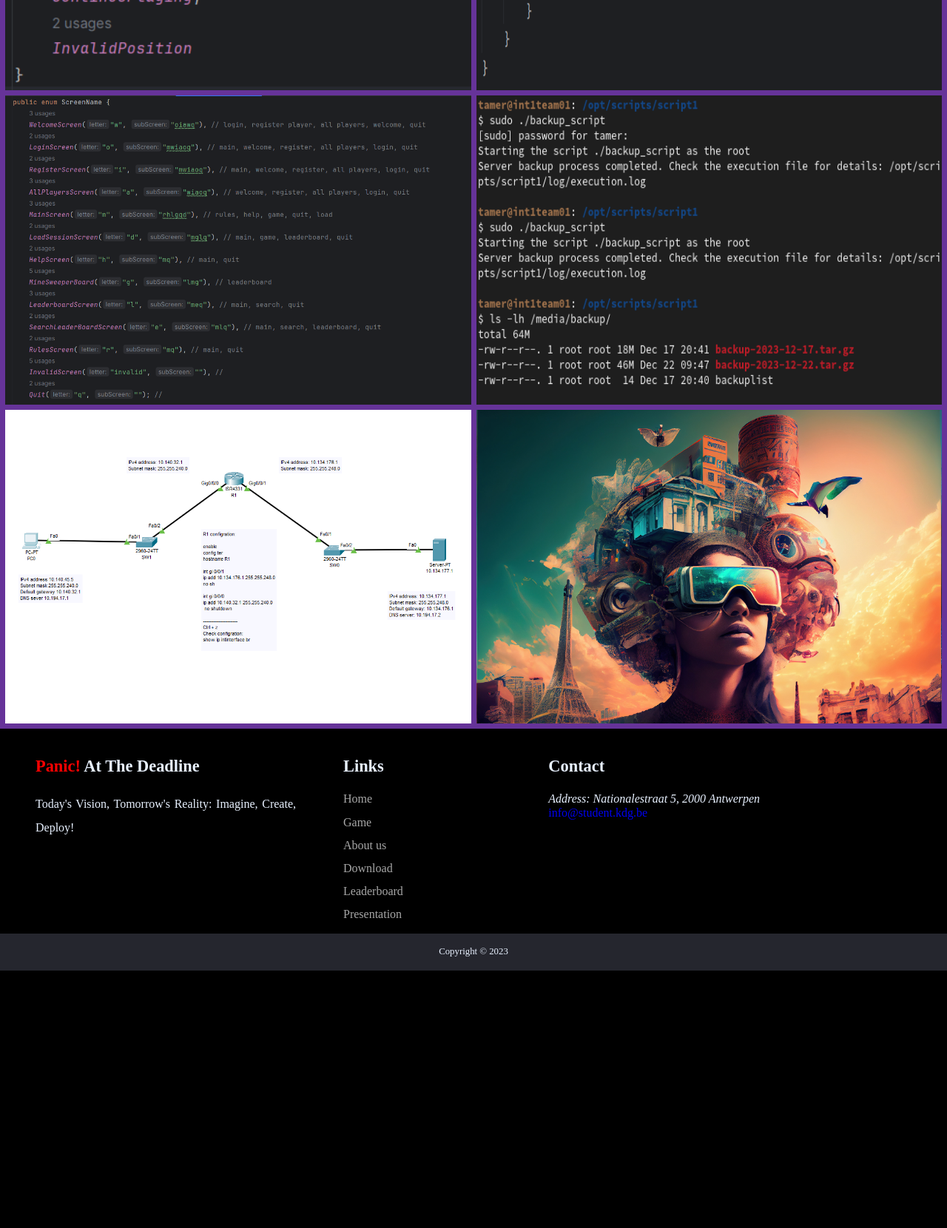
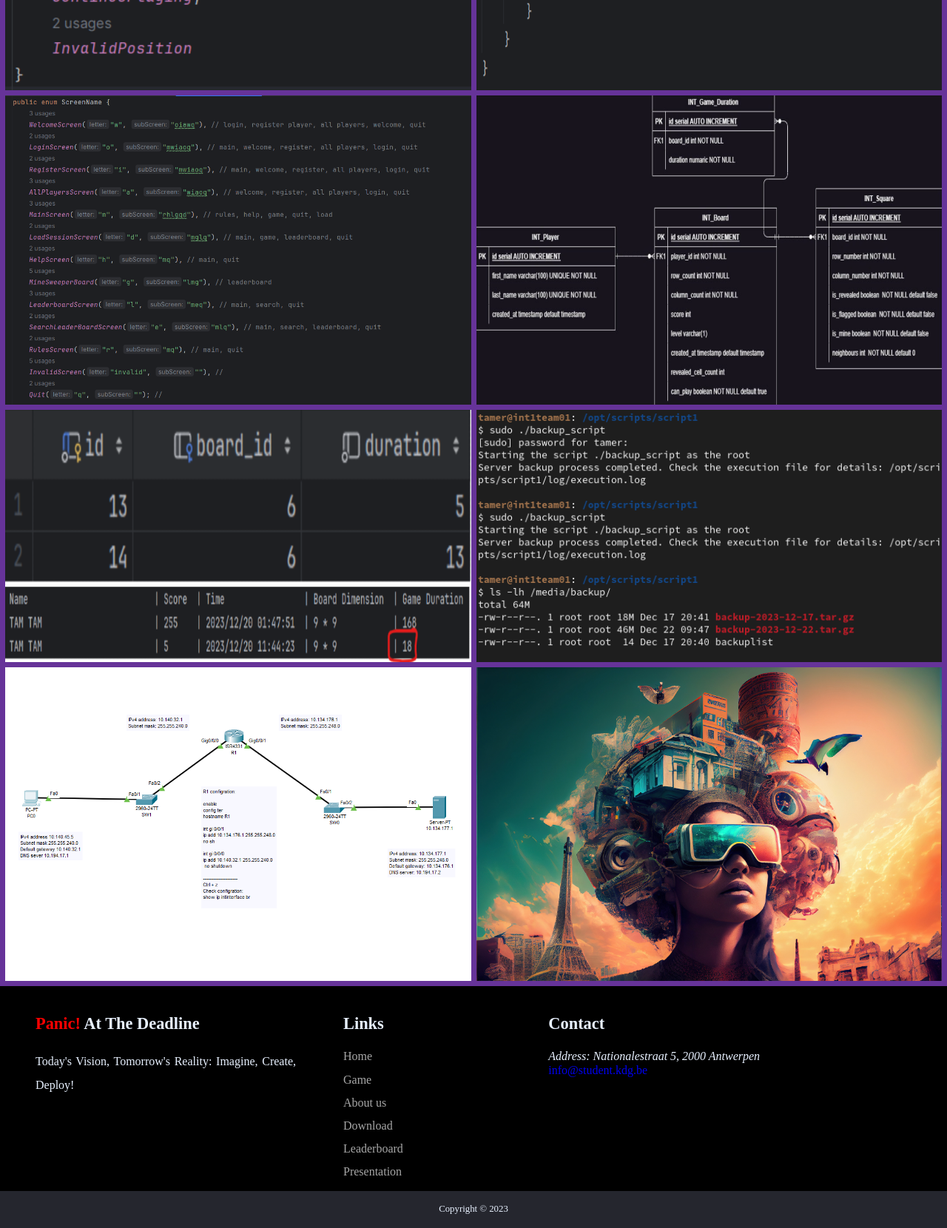
Before and after one commit to dobisovaviktoria/MineSweeper-frontend, a plain HTML site: page html/presentation.html in a window 1280 px wide. Shown: the part 760-2420 px from the top of the page at 74% size. Before the commit the page ends 2072 px from the top, so only its background shows below. Drawn offline with Linux system fonts and the light colour scheme.

Commit message:
Add screenshots

```diff
--- a/css/pages/about-us.css
+++ b/css/pages/about-us.css
@@ -207,7 +207,7 @@ img {
   }
 
   .members {
-      width: 80%;
+      width: 50%;
       margin: auto;
   }
 }
--- a/html/presentation.html
+++ b/html/presentation.html
@@ -27,7 +27,7 @@
           <a href="../html/about-us.html" tabindex="0">About us</a>
           <a href="../html/download.html" tabindex="0">Download</a>
           <a href="../html/leaderboard.html" tabindex="0">Leaderboard</a>
-          <a href="../html/presentation.html" class="activeHHH" tabindex="0">Presentation</a>
+          <a href="../html/presentation.html" class="active" tabindex="0">Presentation</a>
         </div>
       </nav>
     </header>
@@ -43,22 +43,30 @@
           <section class="screenshots-container">
             <!-- Programming -->
             <figure class="screenshots-img" id="img1">
-              <img src="../media/img/presentation/viki/img1.png" alt="test" />
+              <img src="../media/img/presentation/viki/img1.png" alt="Presentation screenshot" />
             </figure>
             <figure class="screenshots-img" id="img2">
-              <img src="../media/img/presentation/viki/img2.png" alt="test" />
+              <img src="../media/img/presentation/viki/img2.png" alt="Presentation screenshot" />
             </figure>
             <figure class="screenshots-img" id="img3">
-              <img src="../media/img/presentation/viki/img3.png" alt="test" />
+              <img src="../media/img/presentation/viki/img3.png" alt="Presentation screenshot" />
             </figure>
+            <!-- DAI-->
             <figure class="screenshots-img" id="img4">
-              <img src="../media/img/presentation/tamer/img1.png" alt="test" />
+              <img src="../media/img/presentation/gloria/img1.png" alt="Presentation screenshot" />
             </figure>
             <figure class="screenshots-img" id="img5">
-              <img src="../media/img/presentation/tamer/img2.png" alt="test" />
+              <img src="../media/img/presentation/gloria/img2.png" alt="Presentation screenshot" />
             </figure>
+            <!-- Infra -->
             <figure class="screenshots-img" id="img6">
-              <img src="../media/img/game-img/woman-ai.jpeg" alt="test" />
+              <img src="../media/img/presentation/tamer/img1.png" alt="Presentation screenshot" />
+            </figure>
+            <figure class="screenshots-img" id="img7">
+              <img src="../media/img/presentation/tamer/img2.png" alt="Presentation screenshot" />
+            </figure>
+            <figure class="screenshots-img" id="img8">
+              <img src="../media/img/game-img/woman-ai.jpeg" alt="Presentation screenshot" />
             </figure>
           </section>
         </section>
```
Also changed, not shown: media/img/presentation/gloria/img1.png (added), media/img/presentation/gloria/img2.png (added).
